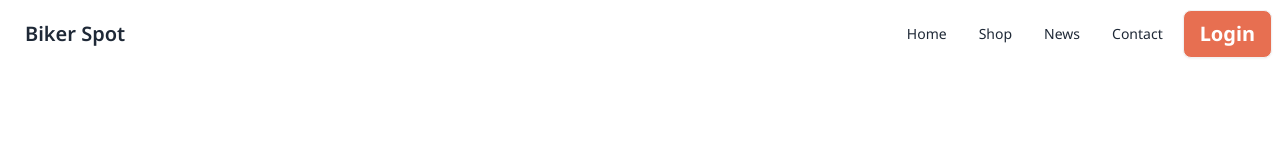
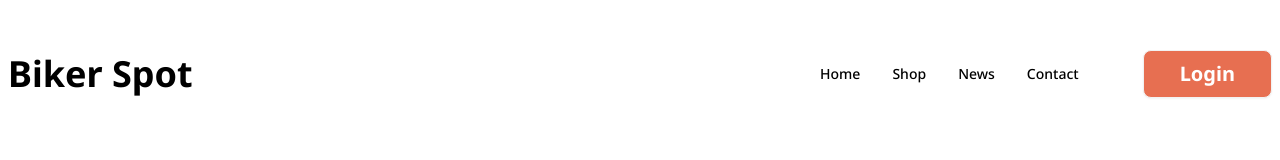
Before and after one commit to R-RafiAhmed/Biker-Spot, a plain HTML site: page index.html in a window 1280 px wide. Drawn offline with nearby package versions, Linux system fonts and the light colour scheme.

Commit message:
added navbar

```diff
--- a/index.html
+++ b/index.html
@@ -30,7 +30,7 @@
       </script>
 </head>
 <body class="font-notosans">
-    <header class="md:container md:mx-auto">
+    <header class="md:container md:mx-auto mt-10">
         <nav>
             <div class="navbar bg-base-100">
                 <div class="flex-1">
@@ -52,24 +52,24 @@
                     <ul
                       tabindex="0"
                       class="menu menu-sm dropdown-content bg-base-100 rounded-box z-[1] mt-3 w-52 p-2 shadow">
-                      <li><a>Home</a></li>
-                      <li><a>Shop</a></li>
-                      <li><a>News</a></li>
-                      <li><a>Contact</a></li>
+                      <li><a class="text-black font-medium">Home</a></li>
+                      <li><a class="text-black font-medium">Shop</a></li>
+                      <li><a class="text-black font-medium">News</a></li>
+                      <li><a class="text-black font-medium">Contact</a></li>
                     </ul>
                   </div>
-                  <a class="btn btn-ghost text-xl">Biker Spot</a>
+                  <a class="text-black text-4xl font-bold">Biker Spot</a>
                 </div>
                 <div class=" hidden lg:flex">
                   <ul class="menu menu-horizontal px-1">
-                    <li><a>Home</a></li>
-                    <li><a>Shop</a></li>
-                    <li><a>News</a></li>
-                    <li><a>Contact</a></li>
+                    <li><a class="text-black font-medium">Home</a></li>
+                    <li><a class="text-black font-medium">Shop</a></li>
+                    <li><a class="text-black font-medium">News</a></li>
+                    <li><a class="text-black font-medium">Contact</a></li>
                   </ul>
                 </div>
-                <div class="">
-                  <a class="btn bg-bike-primary text-white font-bold text-xl">Login</a>
+                <div>
+                  <a class="btn bg-bike-primary px-9 ml-11  text-white font-bold text-xl">Login</a>
                 </div>
               </div>
         </nav>
```
